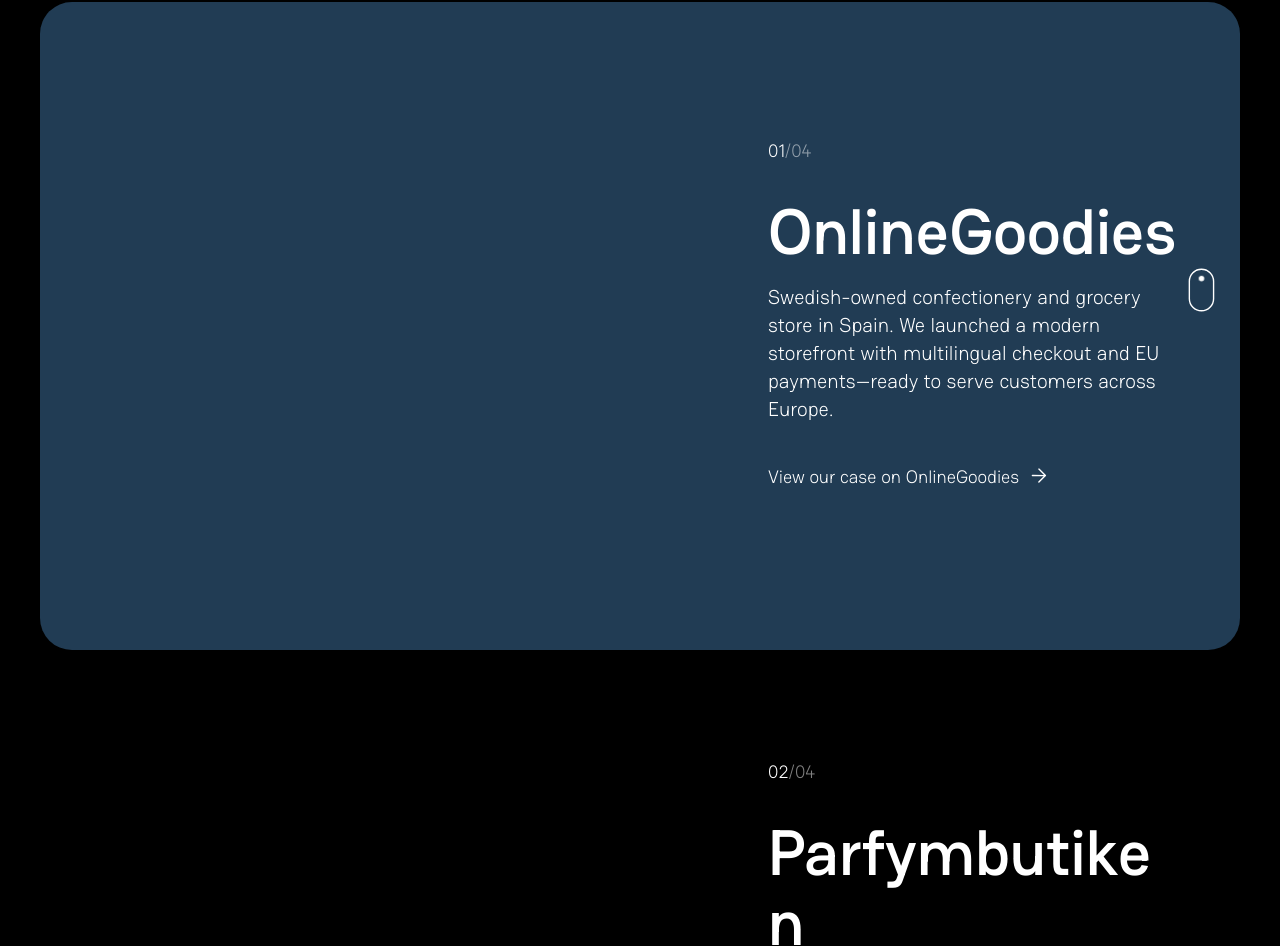
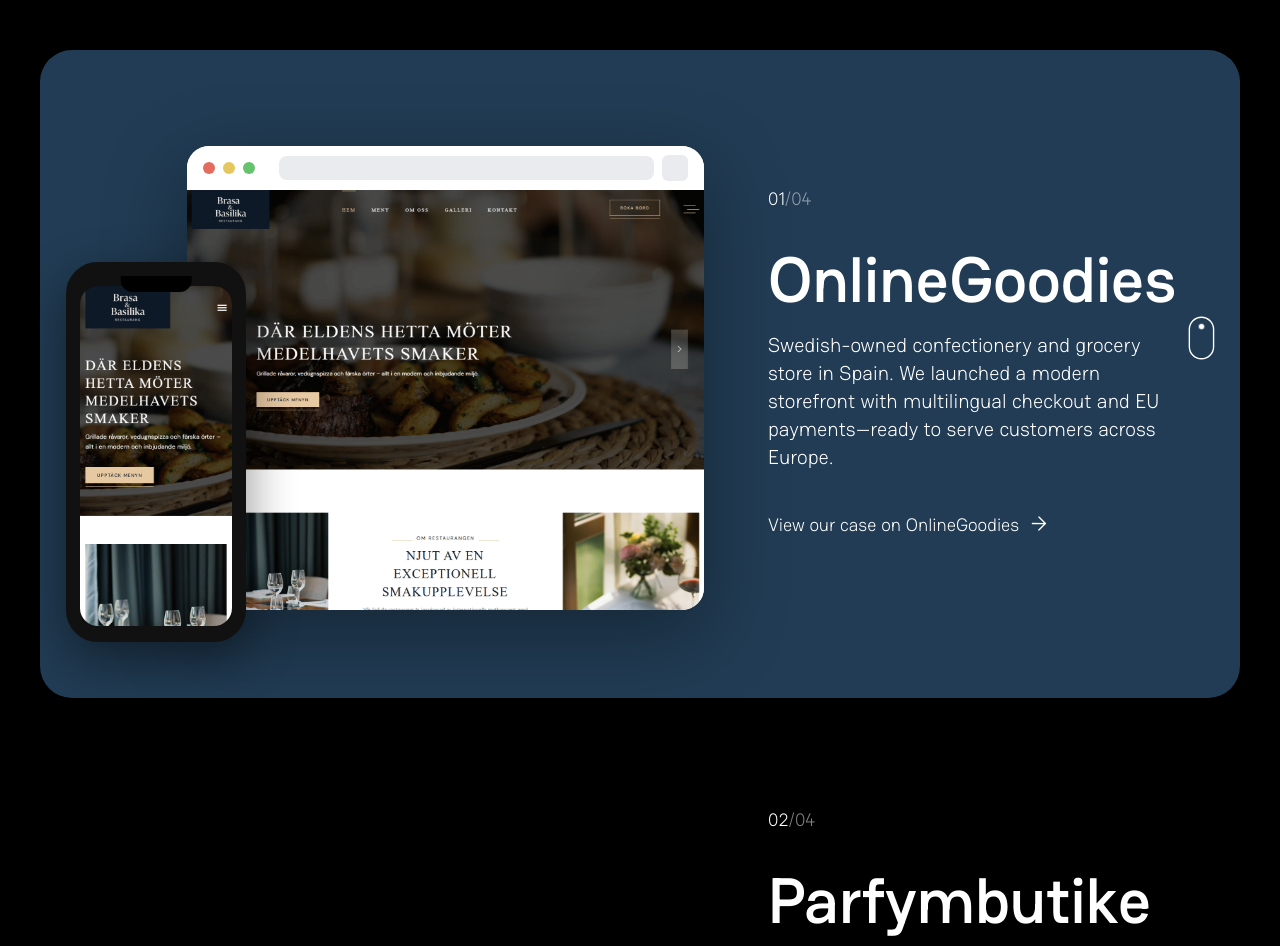
Before and after one commit to msaimraz/itn_new, a Next.js app: page / in a window 1280 px wide. Shown: the part 2270-3216 px from the top of the page. Built offline with nearby package versions, Linux system fonts and the light colour scheme.

Commit message:
Update Home Case

```diff
--- a/app/layout.jsx
+++ b/app/layout.jsx
@@ -1,5 +1,6 @@
 // import './globals.css';
 import "../styles/main.css";
+import "../styles/style.css";
 import Header from "../components/Header";
 import Footer from "../components/Footer";
 import Script from "next/script";
@@ -108,6 +109,8 @@
           className="w-full flex flex-col min-h-screen overflow-hidden !filter-none"
         >
           <Header />
+          <br />
+          <br />
 
           <main className="grow">{children}</main>
 
--- a/components/HomeCases.jsx
+++ b/components/HomeCases.jsx
@@ -78,14 +78,14 @@
                                                     <div className="chrome-icon"></div>
                                                 </div>
                                                 <div className="bm-viewport desktop">
-                                                    {/* <img src="webImages/site-desktop.png" alt="" className="bm-img" data-auto-scroll loading="lazy" /> */}
+                                                    <img src="webImages/site-desktop.png" alt="" className="bm-img" data-auto-scroll loading="lazy" />
                                                 </div>
                                             </figure>
                                             {/* Mobile */}
                                             <figure className="bm-phone">
                                                 <div className="bm-phone-notch"></div>
                                                 <div className="bm-viewport mobile">
-                                                    {/* <img src="webImages/site-mobile.png" alt="" className="bm-img" data-auto-scroll loading="lazy" /> */}
+                                                    <img src="webImages/site-mobile.png" alt="" className="bm-img" data-auto-scroll loading="lazy" />
                                                 </div>
                                             </figure>
                                         </div>
@@ -109,14 +109,14 @@
                                                     <div className="chrome-icon"></div>
                                                 </div>
                                                 <div className="bm-viewport desktop">
-                                                    {/* <img src="webImages/site-desktop.png" alt="" className="bm-img" data-auto-scroll loading="lazy" /> */}
+                                                    <img src="webImages/site-desktop.png" alt="" className="bm-img" data-auto-scroll loading="lazy" />
                                                 </div>
                                             </figure>
                                             {/* Mobile */}
                                             <figure className="bm-phone">
                                                 <div className="bm-phone-notch"></div>
                                                 <div className="bm-viewport mobile">
-                                                    {/* <img src="webImages/site-mobile.png" alt="" className="bm-img" data-auto-scroll loading="lazy" /> */}
+                                                    <img src="webImages/site-mobile.png" alt="" className="bm-img" data-auto-scroll loading="lazy" />
                                                 </div>
                                             </figure>
                                         </div>
@@ -140,14 +140,14 @@
                                                     <div className="chrome-icon"></div>
                                                 </div>
                                                 <div className="bm-viewport desktop">
-                                                    {/* <img src="webImages/site-desktop.png" alt="" className="bm-img" data-auto-scroll loading="lazy" /> */}
+                                                    <img src="webImages/site-desktop.png" alt="" className="bm-img" data-auto-scroll loading="lazy" />
                                                 </div>
                                             </figure>
                                             {/* Mobile */}
                                             <figure className="bm-phone">
                                                 <div className="bm-phone-notch"></div>
                                                 <div className="bm-viewport mobile">
-                                                    {/* <img src="webImages/site-mobile.png" alt="" className="bm-img" data-auto-scroll loading="lazy" /> */}
+                                                    <img src="webImages/site-mobile.png" alt="" className="bm-img" data-auto-scroll loading="lazy" />
                                                 </div>
                                             </figure>
                                         </div>
@@ -171,14 +171,14 @@
                                                     <div className="chrome-icon"></div>
                                                 </div>
                                                 <div className="bm-viewport desktop">
-                                                    {/* <img src="webImages/site-desktop.png" alt="" className="bm-img" data-auto-scroll loading="lazy" /> */}
+                                                    <img src="webImages/site-desktop.png" alt="" className="bm-img" data-auto-scroll loading="lazy" />
                                                 </div>
                                             </figure>
                                             {/* Mobile */}
                                             <figure className="bm-phone">
                                                 <div className="bm-phone-notch"></div>
                                                 <div className="bm-viewport mobile">
-                                                    {/* <img src="webImages/site-mobile.png" alt="" className="bm-img" data-auto-scroll loading="lazy" /> */}
+                                                    <img src="webImages/site-mobile.png" alt="" className="bm-img" data-auto-scroll loading="lazy" />
                                                 </div>
                                             </figure>
                                         </div>
@@ -230,14 +230,14 @@
                                                 <div className="chrome-icon"></div>
                                             </div>
                                             <div className="bm-viewport desktop">
-                                                {/* <img src="webImages/site-desktop.png" alt="" className="bm-img" data-auto-scroll loading="lazy" /> */}
+                                                <img src="webImages/site-desktop.png" alt="" className="bm-img" data-auto-scroll loading="lazy" />
                                             </div>
                                         </figure>
                                         {/* Mobile */}
                                         <figure className="bm-phone">
                                             <div className="bm-phone-notch"></div>
                                             <div className="bm-viewport mobile">
-                                                {/* <img src="webImages/site-mobile.png" alt="" className="bm-img" data-auto-scroll loading="lazy" /> */}
+                                                <img src="webImages/site-mobile.png" alt="" className="bm-img" data-auto-scroll loading="lazy" />
                                             </div>
                                         </figure>
                                     </div>
@@ -287,14 +287,14 @@
                                                 <div className="chrome-icon"></div>
                                             </div>
                                             <div className="bm-viewport desktop">
-                                                {/* <img src="webImages/site-desktop.png" alt="" className="bm-img" data-auto-scroll loading="lazy" /> */}
+                                                <img src="webImages/site-desktop.png" alt="" className="bm-img" data-auto-scroll loading="lazy" />
                                             </div>
                                         </figure>
                                         {/* Mobile */}
                                         <figure className="bm-phone">
                                             <div className="bm-phone-notch"></div>
                                             <div className="bm-viewport mobile">
-                                                {/* <img src="webImages/site-mobile.png" alt="" className="bm-img" data-auto-scroll loading="lazy" /> */}
+                                                <img src="webImages/site-mobile.png" alt="" className="bm-img" data-auto-scroll loading="lazy" />
                                             </div>
                                         </figure>
                                     </div>
@@ -344,14 +344,14 @@
                                                 <div className="chrome-icon"></div>
                                             </div>
                                             <div className="bm-viewport desktop">
-                                                {/* <img src="webImages/site-desktop.png" alt="" className="bm-img" data-auto-scroll loading="lazy" /> */}
+                                                <img src="webImages/site-desktop.png" alt="" className="bm-img" data-auto-scroll loading="lazy" />
                                             </div>
                                         </figure>
                                         {/* Mobile */}
                                         <figure className="bm-phone">
                                             <div className="bm-phone-notch"></div>
                                             <div className="bm-viewport mobile">
-                                                {/* <img src="webImages/site-mobile.png" alt="" className="bm-img" data-auto-scroll loading="lazy" /> */}
+                                                <img src="webImages/site-mobile.png" alt="" className="bm-img" data-auto-scroll loading="lazy" />
                                             </div>
                                         </figure>
                                     </div>
@@ -401,14 +401,14 @@
                                                 <div className="chrome-icon"></div>
                                             </div>
                                             <div className="bm-viewport desktop">
-                                                {/* <img src="webImages/site-desktop.png" alt="" className="bm-img" data-auto-scroll loading="lazy" /> */}
+                                                <img src="webImages/site-desktop.png" alt="" className="bm-img" data-auto-scroll loading="lazy" />
                                             </div>
                                         </figure>
                                         {/* Mobile */}
                                         <figure className="bm-phone">
                                             <div className="bm-phone-notch"></div>
                                             <div className="bm-viewport mobile">
-                                                {/* <img src="webImages/site-mobile.png" alt="" className="bm-img" data-auto-scroll loading="lazy" /> */}
+                                                <img src="webImages/site-mobile.png" alt="" className="bm-img" data-auto-scroll loading="lazy" />
                                             </div>
                                         </figure>
                                     </div>
--- /dev/null
+++ b/styles/style.css
@@ -0,0 +1,295 @@
+/* ===== Panel (purple backdrop with rounded corners) ===== */
+.bm-card {
+    margin: 28px auto;
+    padding: clamp(16px, 3vw, 28px);
+    background: #922c83;
+    /* panel purple */
+    border-radius: 28px;
+    max-width: 1280px;
+}
+
+.home_case_viewimage .bm-card {
+    padding: clamp(16px, 3vw, 16px);
+}
+
+.bm-inner {
+    position: relative;
+    display: grid;
+    grid-template-columns: 1fr;
+}
+
+/* ===== Desktop “browser” mockup ===== */
+.bm-browser {
+    background: #fff;
+    border-radius: 22px;
+    box-shadow: 0 24px 80px rgba(0, 0, 0, 0.35);
+    overflow: hidden;
+    width: 85%;
+    margin: 0 0 0 auto;
+}
+
+.bm-chrome {
+    display: flex;
+    align-items: center;
+    gap: 8px;
+    height: 44px;
+    padding: 0 16px;
+    background: #fff;
+}
+
+.dot {
+    width: 12px;
+    height: 12px;
+    border-radius: 50%;
+    display: inline-block;
+}
+
+.red {
+    background: #e56b5e;
+}
+
+.yellow {
+    background: #e6c75e;
+}
+
+.green {
+    background: #64c36c;
+}
+
+.chrome-search {
+    margin-left: 16px;
+    flex: 1;
+    height: 24px;
+    border-radius: 8px;
+    background: #e5e7ebcc;
+}
+
+.chrome-icon {
+    width: 26px;
+    height: 26px;
+    border-radius: 6px;
+    background: #e5e7ebcc;
+}
+
+/* Desktop viewport height: tweak to taste */
+.bm-viewport.desktop {
+    position: relative;
+    height: clamp(420px, 52vw, 620px);
+    overflow: hidden;
+}
+
+.home_case_viewimage .bm-viewport.desktop {
+    height: clamp(420px, 52vw, 420px);
+}
+
+/* ===== Mobile phone mockup ===== */
+.bm-phone {
+    position: absolute;
+    left: clamp(0, 3vw, 24px);
+    bottom: clamp(-24px, -4vw, -36px);
+    width: clamp(180px, 24vw, 280px);
+    background: #111;
+    border-radius: 32px;
+    /* phone outer curve */
+    box-shadow: 0 18px 50px rgba(0, 0, 0, 0.45);
+    overflow: hidden;
+    border: 6px solid #111;
+    /* phone bezel */
+}
+
+.home_case_viewimage .bm-phone {
+    left: clamp(0, 3vw, 0);
+    bottom: clamp(-24px, -4vw, -24px);
+    width: clamp(180px, 24vw, 180px);
+}
+
+.bm-phone-notch {
+    position: absolute;
+    left: 50%;
+    transform: translateX(-50%);
+    top: 8px;
+    width: 42%;
+    height: 16px;
+    background: #000;
+    border-bottom-left-radius: 12px;
+    border-bottom-right-radius: 12px;
+    z-index: 2;
+}
+
+.bm-viewport.mobile {
+    position: relative;
+    height: clamp(340px, 42vw, 520px);
+    overflow: hidden;
+    background: #000;
+    border-radius: 18px;
+    margin: 18px 8px 10px;
+    /* notch + side bezels */
+}
+
+.home_case_viewimage .bm-viewport.mobile {
+    height: clamp(340px, 42vw, 340px);
+}
+
+/* ===== Shared image rules (we animate translateY) ===== */
+.bm-img {
+    display: block;
+    width: 100%;
+    height: auto;
+    transform: translateY(0);
+    will-change: transform;
+    animation: bmScroll var(--bmDur, 20s) linear infinite alternate;
+    /* down↔up loop */
+}
+
+@keyframes bmScroll {
+    from {
+        transform: translateY(0);
+    }
+
+    to {
+        transform: translateY(calc(-1 * var(--bmDist, 0px)));
+    }
+}
+
+/* Respect reduced motion */
+@media (prefers-reduced-motion: reduce) {
+    .bm-img {
+        animation: none !important;
+        transform: none !important;
+    }
+}
+
+/* ===== Responsive layout tweaks ===== */
+@media (min-width: 900px) {
+    .bm-inner {
+        grid-template-columns: 1fr;
+    }
+
+    .bm-phone {
+        left: clamp(-30px, -2vw, -12px);
+        bottom: clamp(-32px, -3vw, -44px);
+    }
+
+    .home_case_viewimage .bm-phone {
+        left: clamp(-30px, -2vw, -30px);
+        bottom: clamp(-32px, -3vw, -32px);
+    }
+}
+
+/* @media (max-width: 700px) { */
+
+/* On narrow screens, stack: phone first then desktop */
+/* .bm-inner {
+        gap: 18px;
+    } */
+
+/* .bm-phone {
+        position: relative;
+        left: 0;
+        bottom: 0;
+        margin: 0 auto;
+    } */
+/* } */
+
+@media (max-width: 600px) {
+    .bm-chrome {
+        height: 30px;
+    }
+
+    .dot {
+        width: 10px;
+        height: 10px;
+    }
+
+    .chrome-search {
+        height: 20px;
+    }
+
+    .chrome-icon {
+        width: 20px;
+        height: 20px;
+    }
+
+    .bm-viewport.desktop {
+        height: clamp(360px, 52vw, 620px);
+    }
+
+    .home_case_viewimage .bm-viewport.desktop {
+        height: clamp(360px, 52vw, 360px);
+    }
+
+    .bm-viewport.mobile {
+        height: clamp(305px, 42vw, 520px);
+    }
+
+    .home_case_viewimage .bm-viewport.mobile {
+        height: clamp(305px, 42vw, 305px);
+    }
+
+    .bm-phone {
+        width: clamp(170px, 24vw, 280px);
+        border: 5px solid #111;
+    }
+
+    .home_case_viewimage .bm-phone {
+        width: clamp(170px, 24vw, 170px);
+    }
+
+    .bm-phone-notch {
+        height: 14px;
+    }
+
+    .case_viewimage {
+        padding: 1rem;
+    }
+
+    .main_logo{
+        margin-top: 1rem;
+        width: 10rem;
+    }
+}
+
+@media (max-width: 400px) {
+    .case_viewimage {
+        padding: 1rem 0.6rem;
+    }
+
+    .bm-browser {
+        border-radius: 20px;
+        width: 90%;
+    }
+
+    .bm-viewport.desktop {
+        height: clamp(320px, 52vw, 620px);
+    }
+
+    .home_case_viewimage .bm-viewport.desktop {
+        height: clamp(320px, 52vw, 320px);
+    }
+
+    .bm-phone {
+        width: clamp(140px, 24vw, 280px);
+        border: 4px solid #111;
+        border-radius: 30px;
+    }
+
+    .home_case_viewimage .bm-phone {
+        width: clamp(140px, 24vw, 140px);
+    }
+
+    .bm-phone-notch {
+        height: 12px;
+    }
+
+    .bm-viewport.mobile {
+        height: clamp(270px, 42vw, 520px);
+    }
+
+    .home_case_viewimage .bm-viewport.mobile {
+        height: clamp(270px, 42vw, 270px);
+    }
+
+    .js-scroll-block-content{
+        padding: 1rem;
+    }
+}
```
